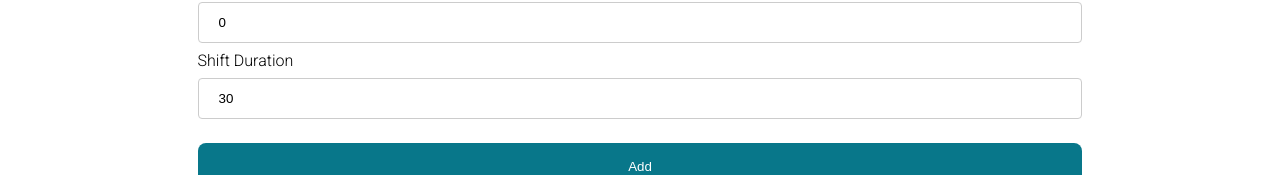
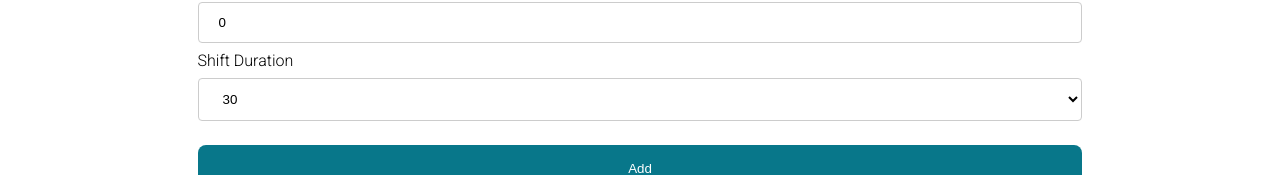
Before and after one commit to yuval-herman/shavazak, a React (Create React App) app in the folder client/: page /tablemanager/addtask in a window 1280 px wide. Shown: the part 429-604 px from the top of the page. Built offline with nearby package versions, Linux system fonts and the light colour scheme.

Commit message:
replaced AddTask shift duration input with a select

```diff
--- a/client/src/components/AddTask/AddTask.tsx
+++ b/client/src/components/AddTask/AddTask.tsx
@@ -48,7 +48,9 @@ export function AddTask() {
 		setSnackbar("Task added");
 	}
 
-	function handleChange(event: ChangeEvent<HTMLInputElement>) {
+	function handleChange(
+		event: ChangeEvent<HTMLInputElement | HTMLSelectElement>
+	) {
 		const inputName = event.target.getAttribute("name")!;
 		let value: string | number = event.target.value;
 
@@ -118,12 +120,17 @@ export function AddTask() {
 			</label>
 			<label>
 				shift duration{" "}
-				<input
+				<select
 					name="shift_duration"
 					value={inputs.shift_duration}
 					onChange={handleChange}
-					type={"number"}
-				/>
+				>
+					{[...Array(1440).keys()]
+						.filter((value) => 1440 % value === 0)
+						.map((value) => (
+							<option key={value}>{value}</option>
+						))}
+				</select>
 			</label>
 			<input type="submit" value="add" />
 			<Snackbar value={snackbar} />
```
